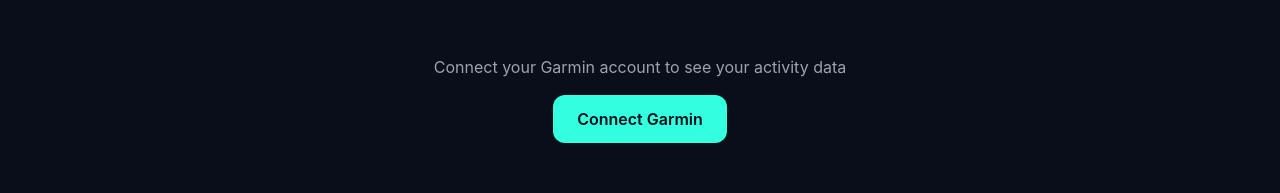
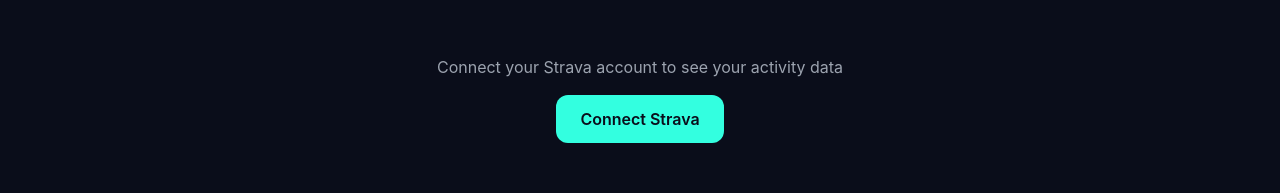
Before and after one commit to jackduff53/Fitness-App, a Next.js app: page / in a window 1280 px wide. Shown: the part 125-318 px from the top of the page. Built offline with nearby package versions, Linux system fonts and the light colour scheme; no server answers.

Commit message:
Fix Strava auth flow - POST first to get redirect URL

```diff
--- a/src/app/page.tsx
+++ b/src/app/page.tsx
@@ -70,12 +70,24 @@
   const stepsSparkline = recentSummaries.map(s => s.stepCount);
   const hrSparkline = recentSummaries.map(s => s.restingHeartRate || 0).filter(v => v > 0);
 
+  async function handleConnectStrava() {
+    try {
+      const res = await fetch("/api/garmin/auth", { method: "POST" });
+      const data = await res.json();
+      if (data.url) {
+        window.location.href = data.url;
+      }
+    } catch {
+      // fallback
+    }
+  }
+
   if (error === "auth") {
     return (
       <div className="flex flex-col items-center justify-center min-h-[50vh] gap-4">
-        <p className="text-text-secondary text-center">Connect your Garmin account to see your activity data</p>
-        <button onClick={() => window.location.href = "/api/garmin/auth"} className="bg-accent text-background font-semibold px-6 py-3 rounded-xl">
-          Connect Garmin
+        <p className="text-text-secondary text-center">Connect your Strava account to see your activity data</p>
+        <button onClick={handleConnectStrava} className="bg-accent text-background font-semibold px-6 py-3 rounded-xl">
+          Connect Strava
         </button>
       </div>
     );
```
